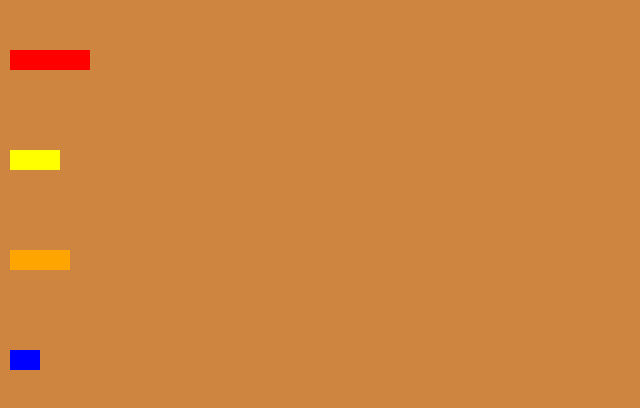
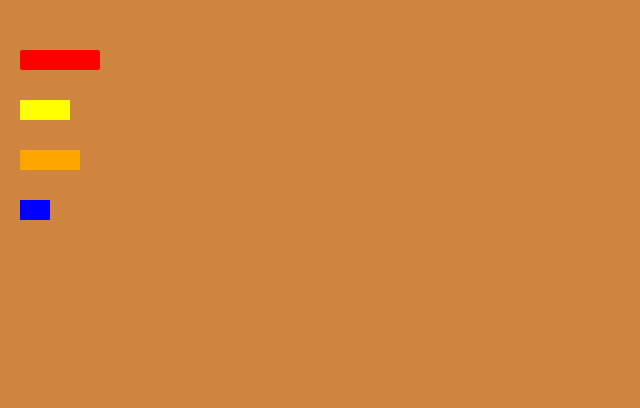
Before and after one commit to MarijnBoumans1629131/MinorDataVis, a plain HTML site: page index.html in a window 1280 px wide. Shown: the whole page, without its empty margins (0-640 px from the left). Drawn offline with Linux system fonts and the light colour scheme.

Commit message:
Update index.html

```diff
--- a/index.html
+++ b/index.html
@@ -9,11 +9,11 @@
         .apples{width: 80px; height: 20px; background-color: red;
          position: absolute;
          top: 50px;
-         left: 10px;
-         border: black;}
-        .bananas{width: 50px; height: 20px; background-color: yellow; position: absolute; top: 150px; left: 10px;}
-        .oranges{width: 60px; height: 20px; background-color: orange; position: absolute; top: 250px; left: 10px;}
-        .blueberries{width: 30px; height: 20px; background-color: blue; position: absolute; top: 350px; left: 10px;}
+         left: 20px;
+         border-radius: 2px; border-color: black;}
+        .bananas{width: 50px; height: 20px; background-color: yellow; position: absolute; top: 100px; left: 20px;}
+        .oranges{width: 60px; height: 20px; background-color: orange; position: absolute; top: 150px; left: 20px;}
+        .blueberries{width: 30px; height: 20px; background-color: blue; position: absolute; top: 200px; left: 20px;}
     </style>
 </head>
 <body>
```
